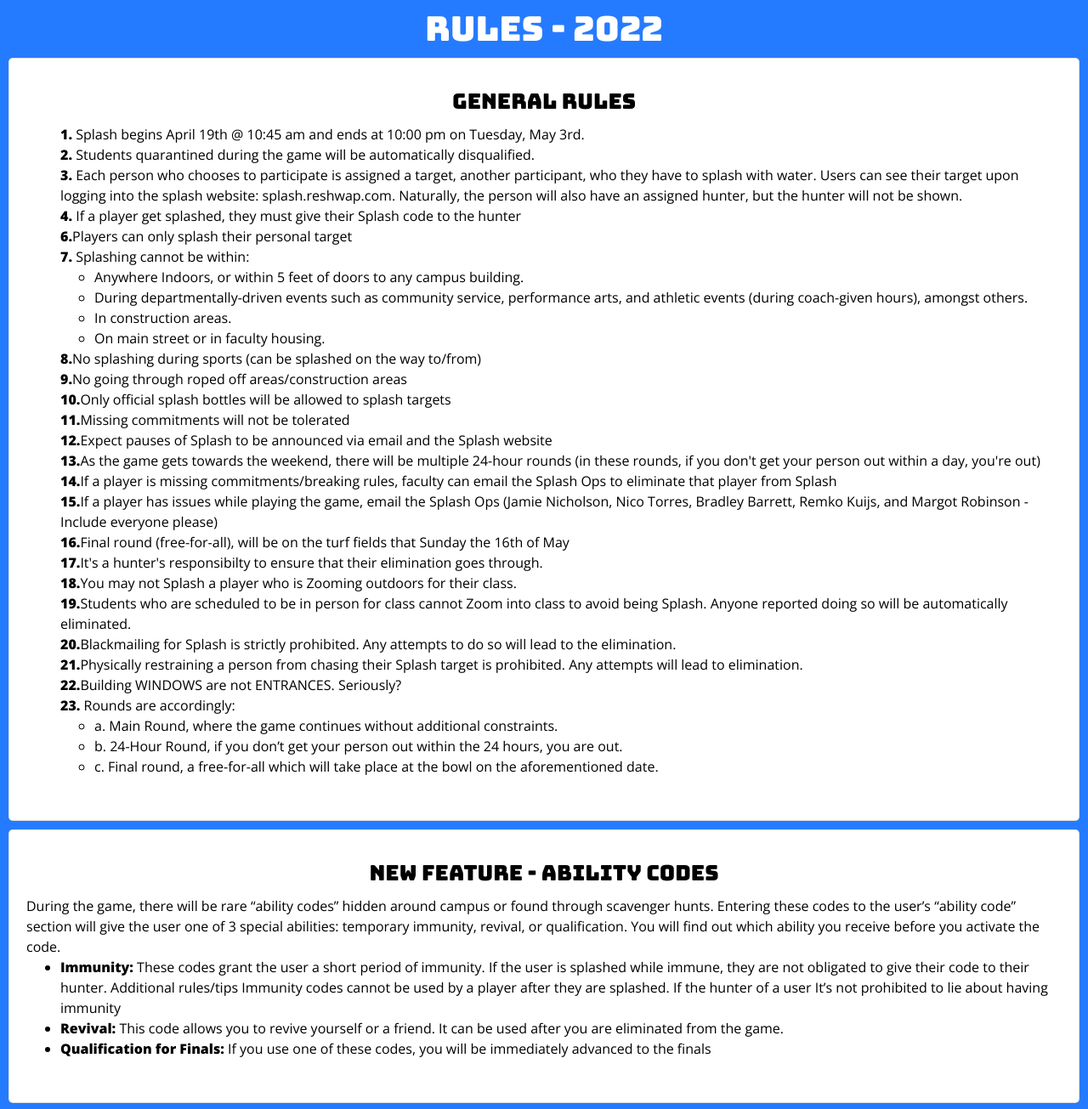
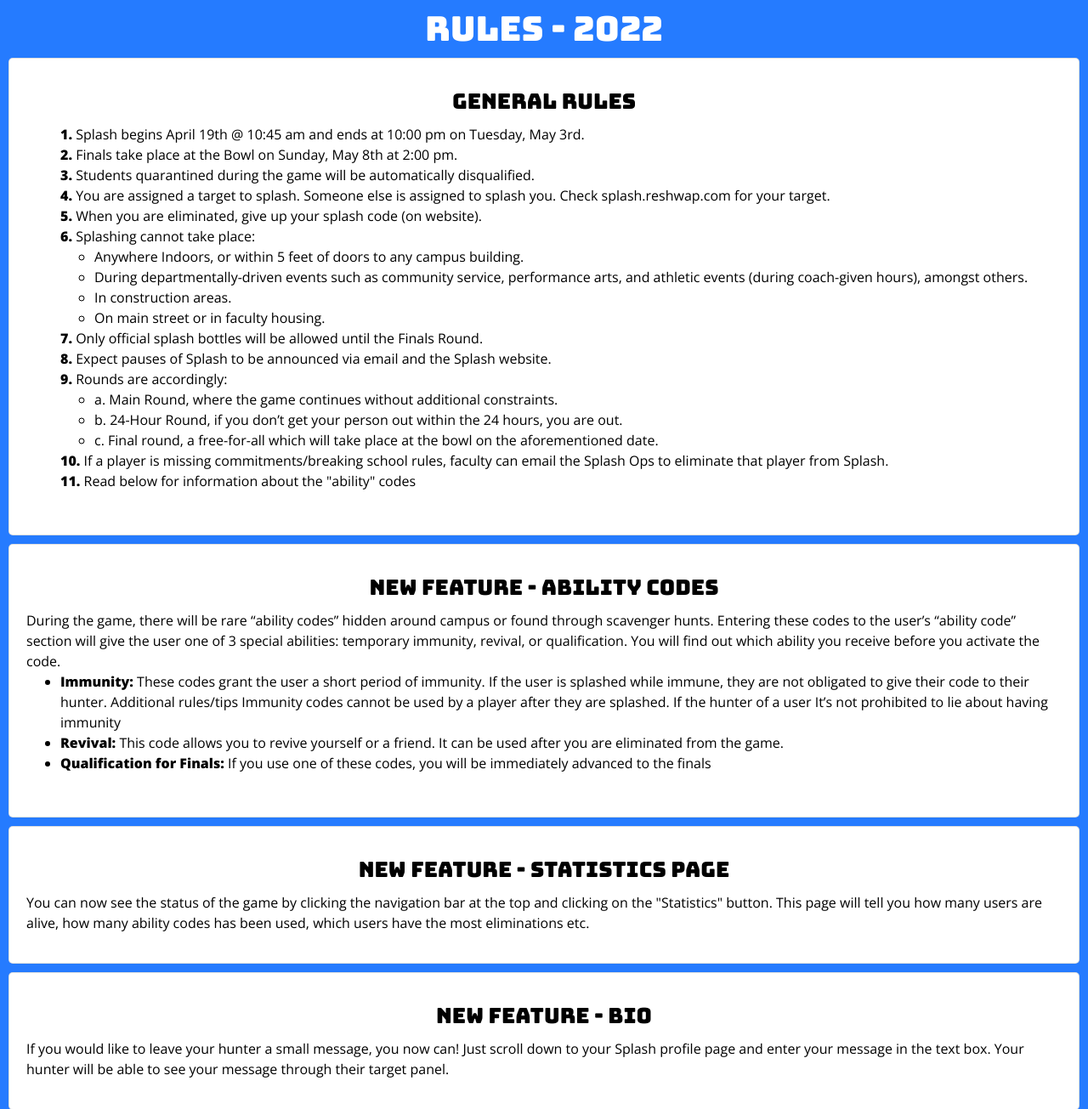
Before and after one commit to alpercanberk/splash2020, a Flask app: page /rules in a window 1280 px wide. Shown: the part 66-1371 px from the top of the page at 85% size. Run offline with Flask 2, Linux system fonts and the light colour scheme; some libraries are stand-ins or nearby versions.

Commit message:
final 2022

```diff
--- a/lists.py
+++ b/lists.py
@@ -66,11 +66,11 @@
         {
             'name':"Sally Lee '23",
             'contact':'slee23@lawrenceville.org',
-            'role':'Programmer'
+            'role':'CEO, Programmer'
         },
         {
             'name':"Alper Canberk '21",
             'contact':'acanberk21@lawrenceville.org',
-            'role':'CEO',
+            'role':'Past member',
         }
     ]
--- a/templates/rules.html
+++ b/templates/rules.html
@@ -7,40 +7,30 @@
       <h2 class="card-title">GENERAL RULES</h2>
       <ol>
         <li><strong>1.</strong> Splash begins April 19th @ 10:45 am and ends at 10:00 pm on Tuesday, May 3rd.</li>
-        <li><strong>2.</strong> Students quarantined during the game will be automatically disqualified.</li>
-        <li><strong>3.</strong> Each person who chooses to participate is assigned a target, another participant, who they have to splash with water. Users can see their target upon logging into the splash website: splash.reshwap.com. Naturally, the person will also have an assigned hunter, but the hunter will not be shown.</li>
-        <li><strong>4.</strong> If a player get splashed, they must give their Splash code to the hunter</li>
-        <li><strong>6.</strong>Players can only splash their personal target </li>
-        <li><strong>7.</strong>
-          Splashing cannot be within:
+        <li><strong>2.</strong> Finals take place at the Bowl on Sunday, May 8th at 2:00 pm.</li>
+        <li><strong>3.</strong> Students quarantined during the game will be automatically disqualified.</li>
+        <li><strong>4.</strong> You are assigned a target to splash. Someone else is assigned to splash you. Check splash.reshwap.com for your target.</li>
+        <li><strong>5.</strong> When you are eliminated, give up your splash code (on website). </li>
+        <li><strong>6.</strong>
+          Splashing cannot take place:
           <ul>
             <li>Anywhere Indoors, or within 5 feet of doors to any campus building.</li>
             <li>During departmentally-driven events such as community service, performance arts, and athletic events (during coach-given hours), amongst others.</li>
             <li>In construction areas.</li>
             <li>On main street or in faculty housing. </li>
           </ul>
-        <li><strong>8.</strong>No splashing during sports (can be splashed on the way to/from)</li>
-        <li><strong>9.</strong>No going through roped off areas/construction areas</li>
-        <li><strong>10.</strong>Only official splash bottles will be allowed to splash targets</li>
-        <li><strong>11.</strong>Missing commitments will not be tolerated </li>
-        <li><strong>12.</strong>Expect pauses of Splash to be announced via email and the Splash website</li>
-        <li><strong>13.</strong>As the game gets towards the weekend, there will be multiple 24-hour rounds (in these rounds, if you don't get your person out within a day, you're out)</li>
-        <li><strong>14.</strong>If a player is missing commitments/breaking rules, faculty can email the Splash Ops to eliminate that player from Splash</li>
-        <li><strong>15.</strong>If a player has issues while playing the game, email the Splash Ops (Jamie Nicholson, Nico Torres, Bradley Barrett, Remko Kuijs, and Margot Robinson - Include everyone please)</li>
-        <li><strong>16.</strong>Final round (free-for-all), will be on the turf fields that Sunday the 16th of May</li>
-        <li><strong>17.</strong>It's a hunter's responsibilty to ensure that their elimination goes through.</li>
-        <li><strong>18.</strong>You may not Splash a player who is Zooming outdoors for their class.</li>
-        <li><strong>19.</strong>Students who are scheduled to be in person for class cannot Zoom into class to avoid being Splash. Anyone reported doing so will be automatically eliminated.</li>
-        <li><strong>20.</strong>Blackmailing for Splash is strictly prohibited. Any attempts to do so will lead to the elimination.</li>
-        <li><strong>21.</strong>Physically restraining a person from chasing their Splash target is prohibited. Any attempts will lead to elimination.</li>
-        <li><strong>22.</strong>Building WINDOWS are not ENTRANCES. Seriously?</li>
-        <li><strong>23.</strong>
+        <li><strong>7.</strong> Only official splash bottles will be allowed until the Finals Round. </li>
+        <li><strong>8.</strong> Expect pauses of Splash to be announced via email and the Splash website. </li>
+        <li><strong>9.</strong>
             Rounds are accordingly:
             <ul>
               <li>a. Main Round, where the game continues without additional constraints.</li>
               <li>b. 24-Hour Round, if you don’t get your person out within the 24 hours, you are out.</li>
               <li>c. Final round, a free-for-all which will take place at the bowl on the aforementioned date.</li>
             </ul>
+        <li><strong>10.</strong> If a player is missing commitments/breaking school rules, faculty can email the Splash Ops to eliminate that player from Splash. </li>
+        <li><strong>11.</strong> Read below for information about the "ability" codes </li>
+
       </ol>
     </div>
     <div class="card">
```
Lines whose indentation alone changed are shown as unchanged.
